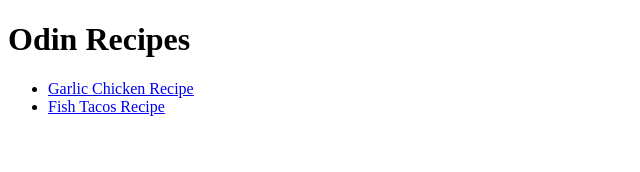
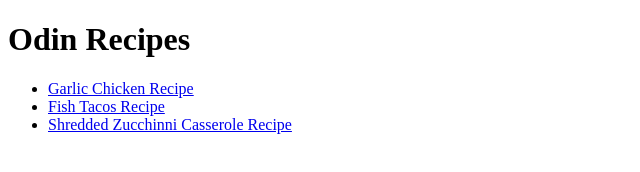
Before and after one commit to kenyan-coder/odin-recipes, a plain HTML site: page index.html in a window 1280 px wide. Shown: the whole page, without its empty margins (0-640 px from the left). Drawn offline with Linux system fonts and the light colour scheme.

Commit message:
link the shredded zucchini recipe to the home page

```diff
--- a/index.html
+++ b/index.html
@@ -12,6 +12,8 @@
         <li><a href="./recipes/garlic-chicken.html"> Garlic Chicken Recipe</a></li>
 
         <li><a href="./recipes/fish-tacos.html">Fish Tacos Recipe</a></li>
+
+        <li><a href="./recipes/shredded-zucchini-casserole.html">Shredded Zucchinni Casserole Recipe</a></li>
     </ul>
 </body>
 </html>
```
